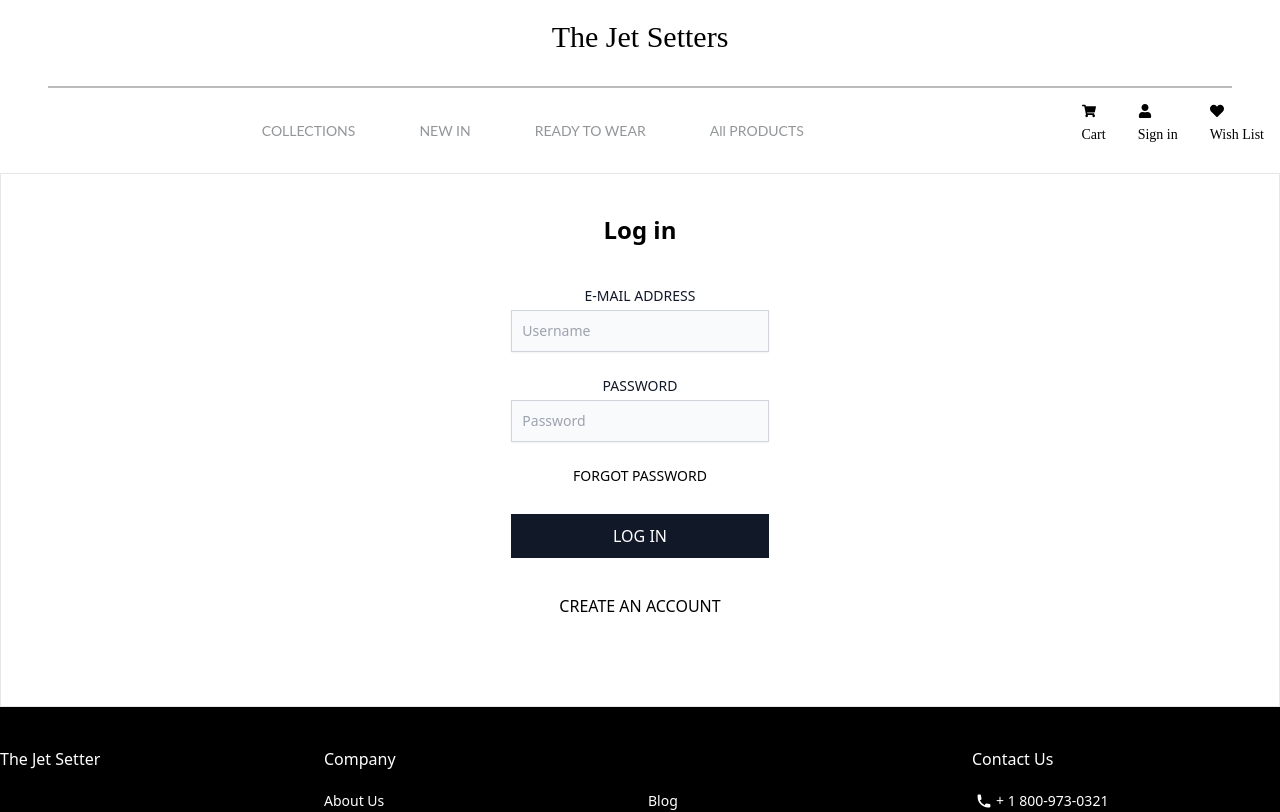
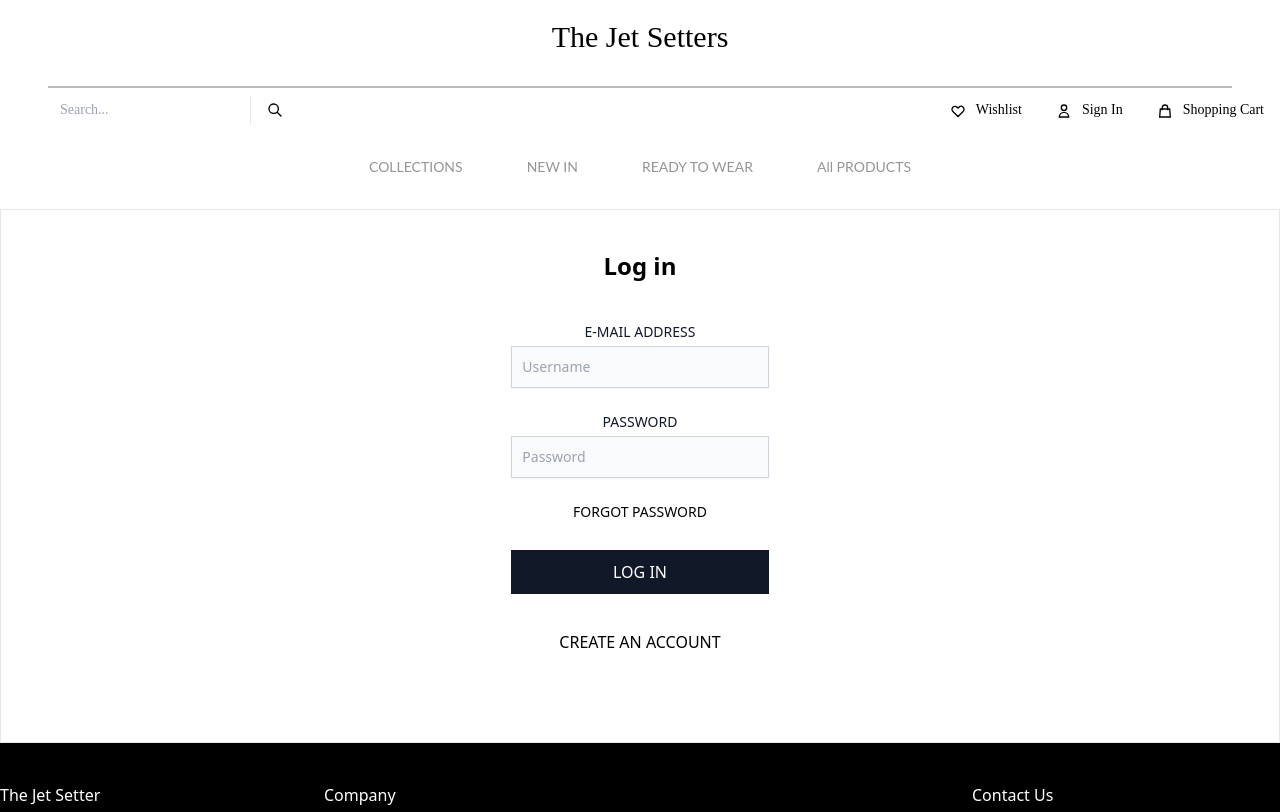
Before and after one commit to the-jet-setters/thejetset, a Next.js app: page /Login in a window 1280 px wide. Shown: the top 812 px of the page. Built offline with nearby package versions, Linux system fonts and the light colour scheme.

Commit message:
search bar and icons

```diff
--- a/pages/Navigation.js
+++ b/pages/Navigation.js
@@ -7,6 +7,7 @@ import { FaUser } from 'react-icons/fa';
 function Navigation(props) {
     return (
         <div>
+
             <div className="header">
                 <ol>
                     <li>
@@ -14,7 +15,48 @@ function Navigation(props) {
                         <a>The Jet Setters</a>
                         </Link>
 
-                        <div className="solid"> </div>
+                        <div className="solid">
+                        </div>
+
+
+                        <div className="font-sans h-7 text-grey bg-white flex mt-2 ml-4 justify-between">
+                            <div className="w-full overflow-hidden flex">
+                            <input type="text" className="px-3 max-w-md text-sm ml-8 " placeholder="Search..."></input>
+                            <button className="flex items-center justify-center px-4 border-l">
+                            <svg className="h-4 w-4 text-grey-600" fill="currentColor" xmlns="http://www.w3.org/2000/svg" viewBox="0 0 24 24">
+                            <path d="M16.32 14.9l5.39 5.4a1 1 0 0 1-1.42 1.4l-5.38-5.38a8 8 0 1 1 1.41-1.41zM10 16a6 6 0 1 0 0-12 6 6 0 0 0 0 12z"/></svg>
+                            </button>
+                            </div>
+                        </div>
+
+                        <div className="flex-none hidden px-2 mx-2 lg:flex justify-end">
+                            <div className="flex items-stretch">
+                            <a className="btn btn-ghost btn-xm text-sm ml-8 -mt-6">
+                            <svg xmlns="http://www.w3.org/2000/svg" fill="none" viewBox="0 0 24 24" className="h-4 w-4 inline-block w-5 mr-2 stroke-current">
+                            <path strokeWidth={2} d="M4.318 6.318a4.5 4.5 0 000 6.364L12 20.364l7.682-7.682a4.5 4.5 0 00-6.364-6.364L12 7.636l-1.318-1.318a4.5 4.5 0 00-6.364 0z"></path>
+                            </svg>
+                            Wishlist</a>
+
+                            <a className="btn btn-ghost btn-sm text-sm ml-8 -mt-6">
+                            <svg xmlns="http://www.w3.org/2000/svg" className="h-4 w-4 inline-block w-5 mr-2" fill="none" viewBox="0 0 24 24" stroke="currentColor">
+                            <path strokeWidth={2} d="M16 7a4 4 0 11-8 0 4 4 0 018 0zM12 14a7 7 0 00-7 7h14a7 7 0 00-7-7z" />
+                            </svg>
+                            Sign In
+                            </a>
+
+                            <a className="btn btn-ghost btn-sm text-sm ml-8 -mt-6">
+                            <svg xmlns="http://www.w3.org/2000/svg" className="h-4 w-4 inline-block w-5 mr-2" fill="none" viewBox="0 0 24 24" stroke="currentColor">
+                            <path strokeWidth={2} d="M16 11V7a4 4 0 00-8 0v4M5 9h14l1 12H4L5 9z" />
+                            </svg>
+                            Shopping Cart
+                            </a>
+
+                            </div>
+                        </div>
+
+
+
+                        {/* <div className="solid"> </div>
             <div className="iconDirectories">
                 <ol>
                     <li>
@@ -33,7 +75,7 @@ function Navigation(props) {
                         </Link>
                     </li>
                 </ol>
-            </div>
+            </div> */}
                     </li>
                 </ol>
             </div>
--- a/pages/index.js
+++ b/pages/index.js
@@ -12,46 +12,21 @@ export default function Home({products,collections}) {
   console.log({collections});
 
 
-
   return (
 
 
-    <div className={styles.container}>
-     <div className='container'>
-
-     </div>
-
-
-
     <div>
-
-
-
-
-
-      <LandingPage products={products} collections={collections} />
+        <div className='container'></div>
+        <LandingPage products={products} collections={collections} />
 
     </div>
 
   );
 
 
-    <div>
-
-      <Navigation />
-      <LandingPage />
-
-      <Login />
-      <Checkout />
-      <NewAccount />
-      <Footer />
-
-
-    </div>
-
 }
 
-// This gets called on every request
+{/* // This gets called on every request */}
 export async function getServerSideProps() {
   // Fetch data from external API
   const products = await client.product.fetchAll()
@@ -67,12 +42,3 @@ export async function getServerSideProps() {
     },}
 
 }
-
-
-// export async function getServerSideProps(){
-//   const products = await getProducts()
-
-//   return {
-//     props:{products}
-//   }
-// }
```
